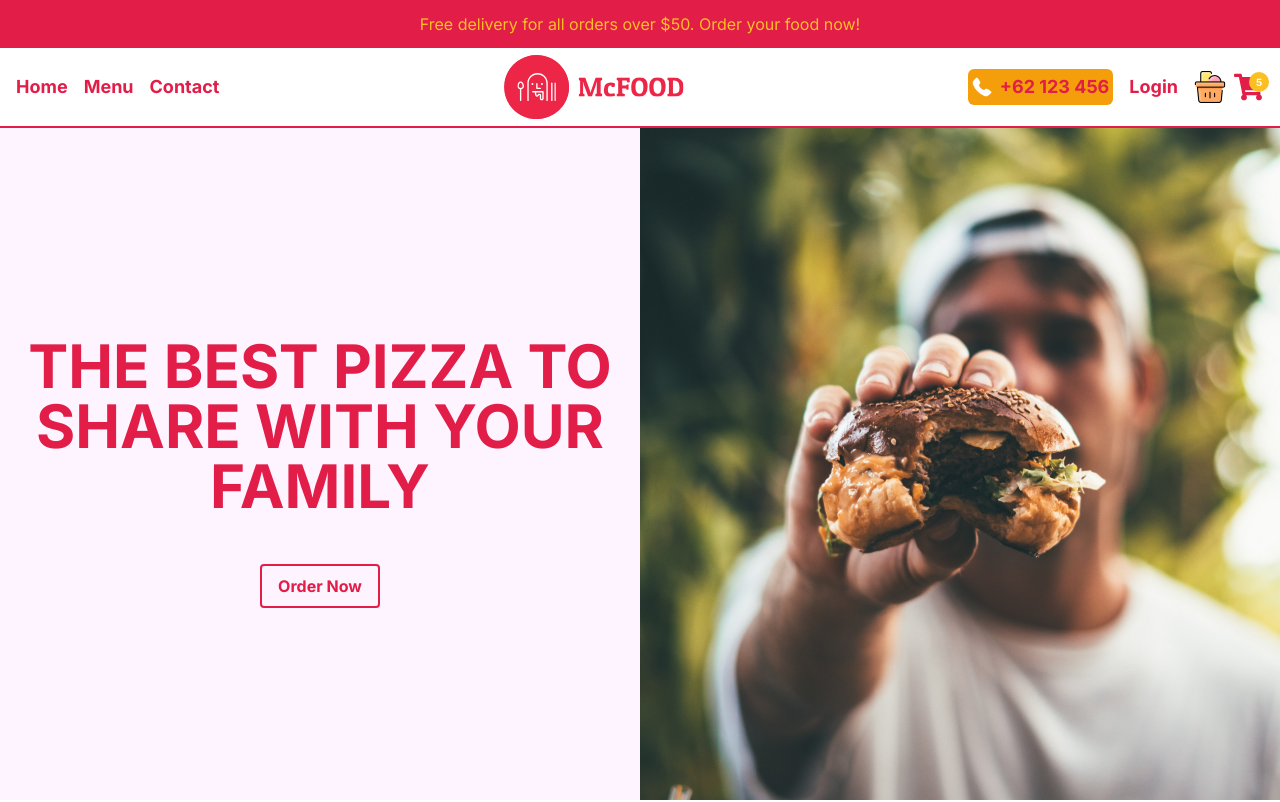
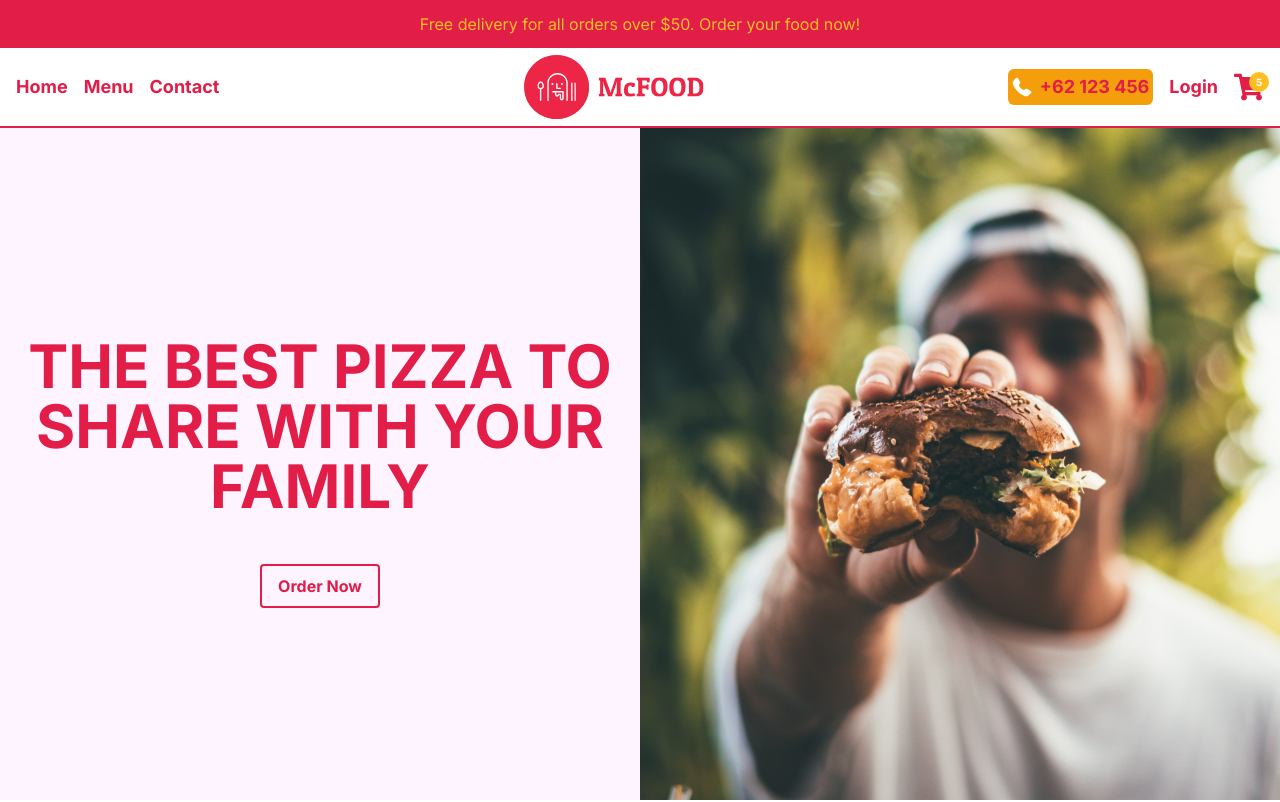
Before and after one commit to andryariadi/food-ordering-app, a Next.js app in the folder food-app/: page / in a window 1280 px wide. Shown: the top 802 px of the page. Built offline with nearby package versions, Linux system fonts and the light colour scheme.

Commit message:
update cart

```diff
--- a/food-app/src/components/Cart.tsx
+++ b/food-app/src/components/Cart.tsx
@@ -5,9 +5,6 @@ import { FaShoppingCart } from "react-icons/fa";
 export default function Cart() {
   return (
     <Link href="/cart" className="flex gap-2 items-center">
-      <div className="relative w-8 h-8">
-        <Image src="/cart.png" alt="cart" fill />
-      </div>
       <div className="relative flex items-center">
         <div className="flex items-center justify-center absolute right-[-5px] top-[0] text-[10px] bg-amber-400 h-5 w-5 rounded-full text-white">
           <span>5</span>
```
